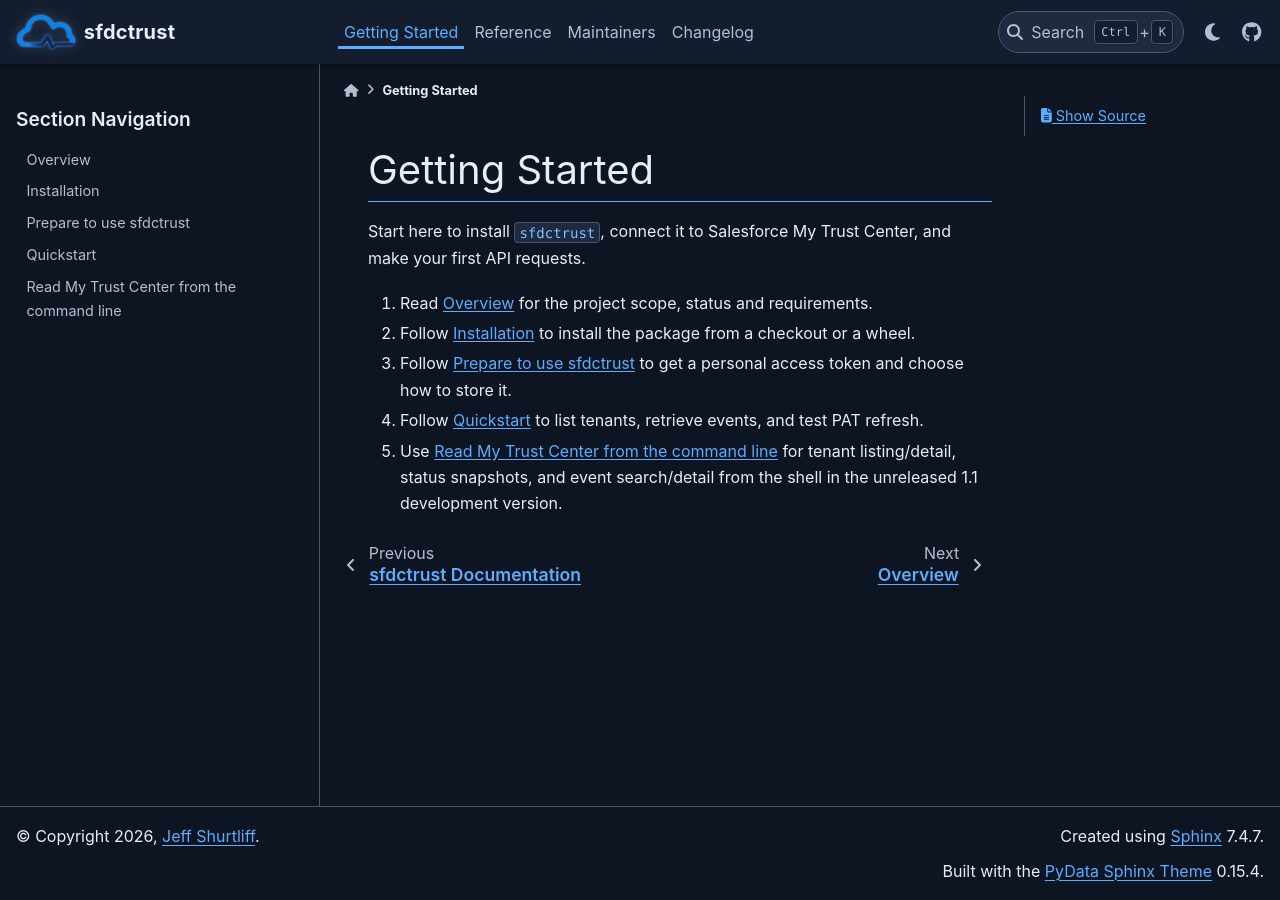
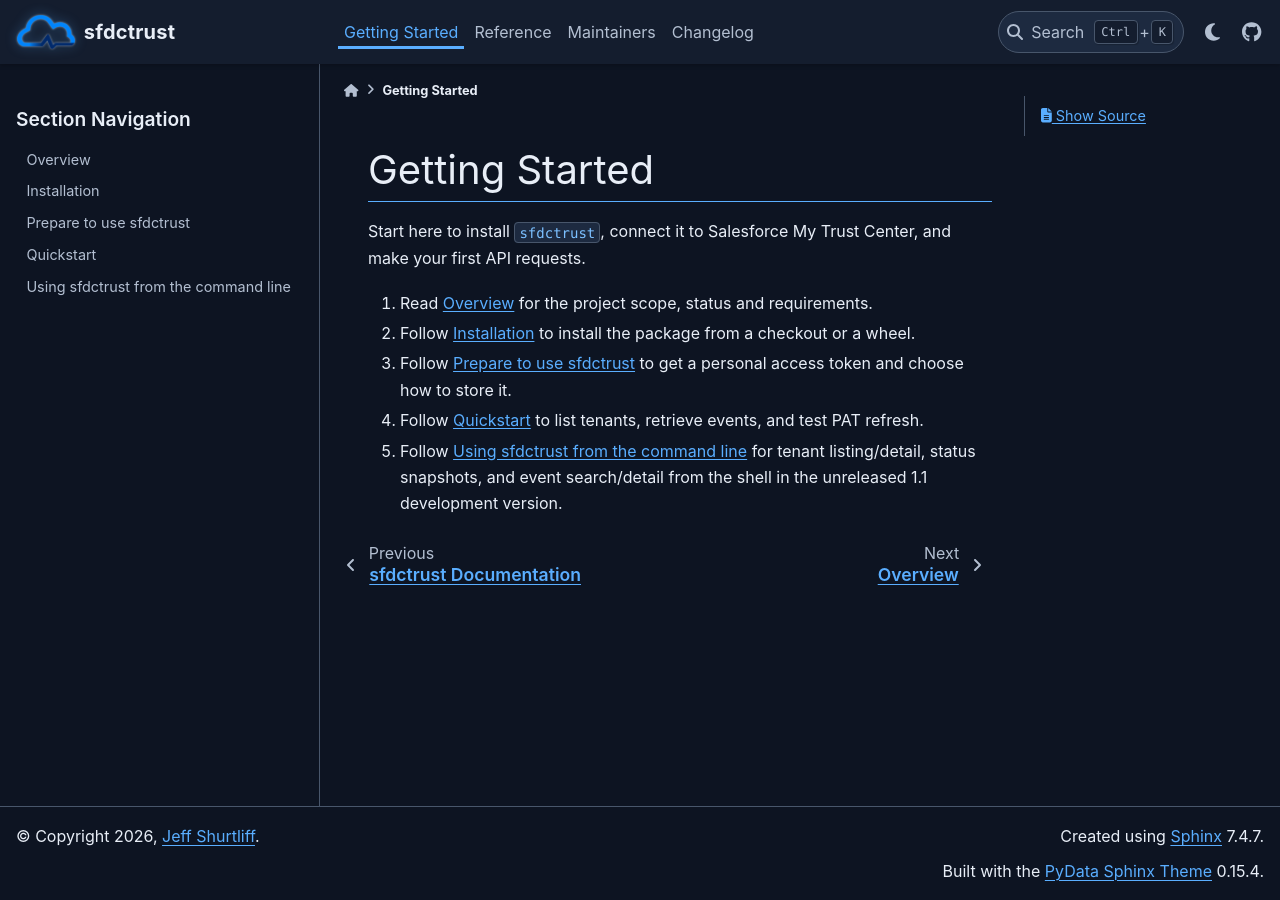
Before and after one commit to jeffshurtliff/sfdctrust, a Sphinx documentation site: the page built from docs/getting-started/index.rst, in a window 1280 px wide. Built offline with Sphinx 7.4.7 and the PyData theme 0.15.4, drawn with Linux system fonts in a browser that asks for light colours.

Commit message:
Renamed cli.md to fit better in side nav and to be more concise
Entire-Checkpoint: 01M7NN4VTDAKWRKH6BKGN934N2

```diff
--- a/docs/getting-started/cli.md
+++ b/docs/getting-started/cli.md
@@ -1,4 +1,4 @@
-# Read My Trust Center from the command line
+# Using sfdctrust from the command line
 
 This guide describes the **unreleased 1.1 development version**. Install a
 reviewed development wheel or checkout as described in {doc}`installation`.
--- a/docs/getting-started/index.rst
+++ b/docs/getting-started/index.rst
@@ -8,7 +8,7 @@ and make your first API requests.
 2. Follow :doc:`installation` to install the package from a checkout or a wheel.
 3. Follow :doc:`setup` to get a personal access token and choose how to store it.
 4. Follow :doc:`quickstart` to list tenants, retrieve events, and test PAT refresh.
-5. Use :doc:`cli` for tenant listing/detail, status snapshots, and event search/detail
+5. Follow :doc:`cli` for tenant listing/detail, status snapshots, and event search/detail
    from the shell in the unreleased 1.1 development version.
 
 .. toctree::
@@ -19,4 +19,4 @@ and make your first API requests.
    installation
    setup
    quickstart
-   cli
+   Using sfdctrust from the command line <cli>
```
